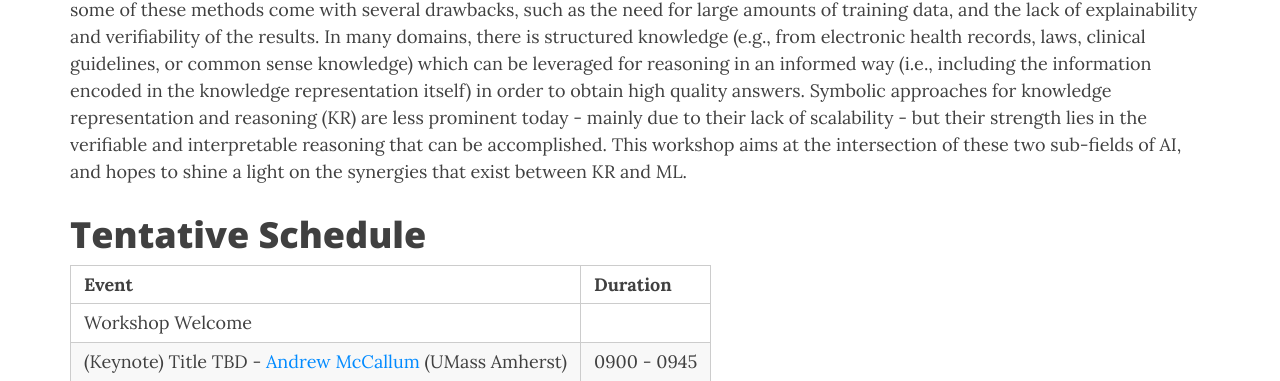
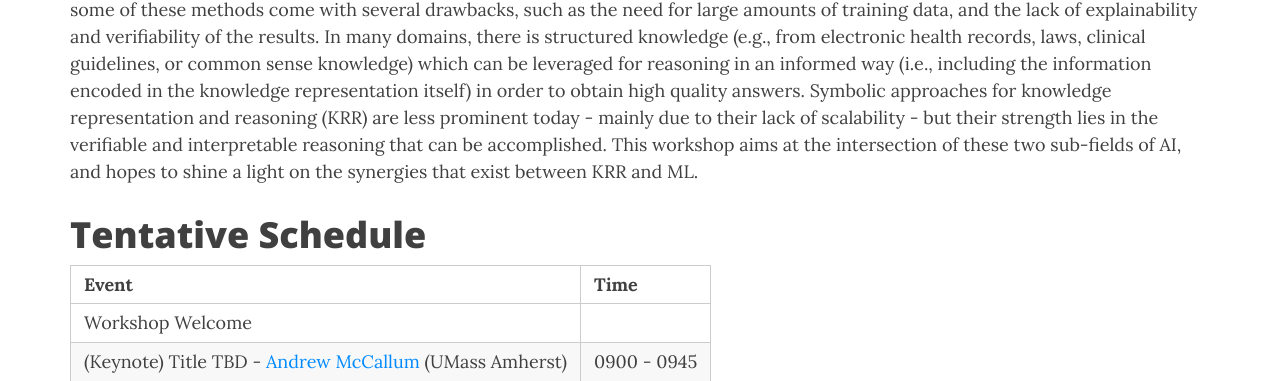
Before and after one commit to kr2ml/ibm-2019, a Jekyll site: the page built from index.md, in a window 1280 px wide and 1400 px high, scrolled down 322 px. Shown: the part 289-670 px from the top of the window. Built offline with Jekyll 4.4.1, drawn with Linux system fonts in a browser that asks for light colours; nearby versions of some CDN libraries; some of the changed text lies outside the part shown.

Commit message:
Update index.md

```diff
--- a/index.md
+++ b/index.md
@@ -10,12 +10,12 @@ use-site-title: true
 
 # About
 
-Machine learning (ML) has seen a tremendous amount of recent success, and has been applied in a variety of applications. However, some of these methods come with several drawbacks, such as the need for large amounts of training data, and the lack of explainability and verifiability of the results. In many domains, there is structured knowledge (e.g., from electronic health records, laws, clinical guidelines, or common sense knowledge) which can be leveraged for reasoning in an informed way (i.e., including the information encoded in the knowledge representation itself) in order to obtain high quality answers. Symbolic approaches for knowledge representation and reasoning (KR) are less prominent today - mainly due to their lack of scalability - but their strength lies in the verifiable and interpretable reasoning that can be accomplished. This workshop aims at the intersection of these two sub-fields of AI, and hopes to shine a light on the synergies that exist between KR and ML.
+Machine learning (ML) has seen a tremendous amount of recent success, and has been applied in a variety of applications. However, some of these methods come with several drawbacks, such as the need for large amounts of training data, and the lack of explainability and verifiability of the results. In many domains, there is structured knowledge (e.g., from electronic health records, laws, clinical guidelines, or common sense knowledge) which can be leveraged for reasoning in an informed way (i.e., including the information encoded in the knowledge representation itself) in order to obtain high quality answers. Symbolic approaches for knowledge representation and reasoning (KRR) are less prominent today - mainly due to their lack of scalability - but their strength lies in the verifiable and interpretable reasoning that can be accomplished. This workshop aims at the intersection of these two sub-fields of AI, and hopes to shine a light on the synergies that exist between KRR and ML.
 
 # Tentative Schedule
 
 
-| Event                                          | Duration |
+| Event                                          | Time |
 |------------------------------------------------|----------|
 | Workshop Welcome  |   |
 | (Keynote) Title TBD - [Andrew McCallum](https://people.cs.umass.edu/~mccallum/) (UMass Amherst)    | 0900 - 0945  |
```
Also changed, not shown: other parts of index.md (+1 -1 lines).
